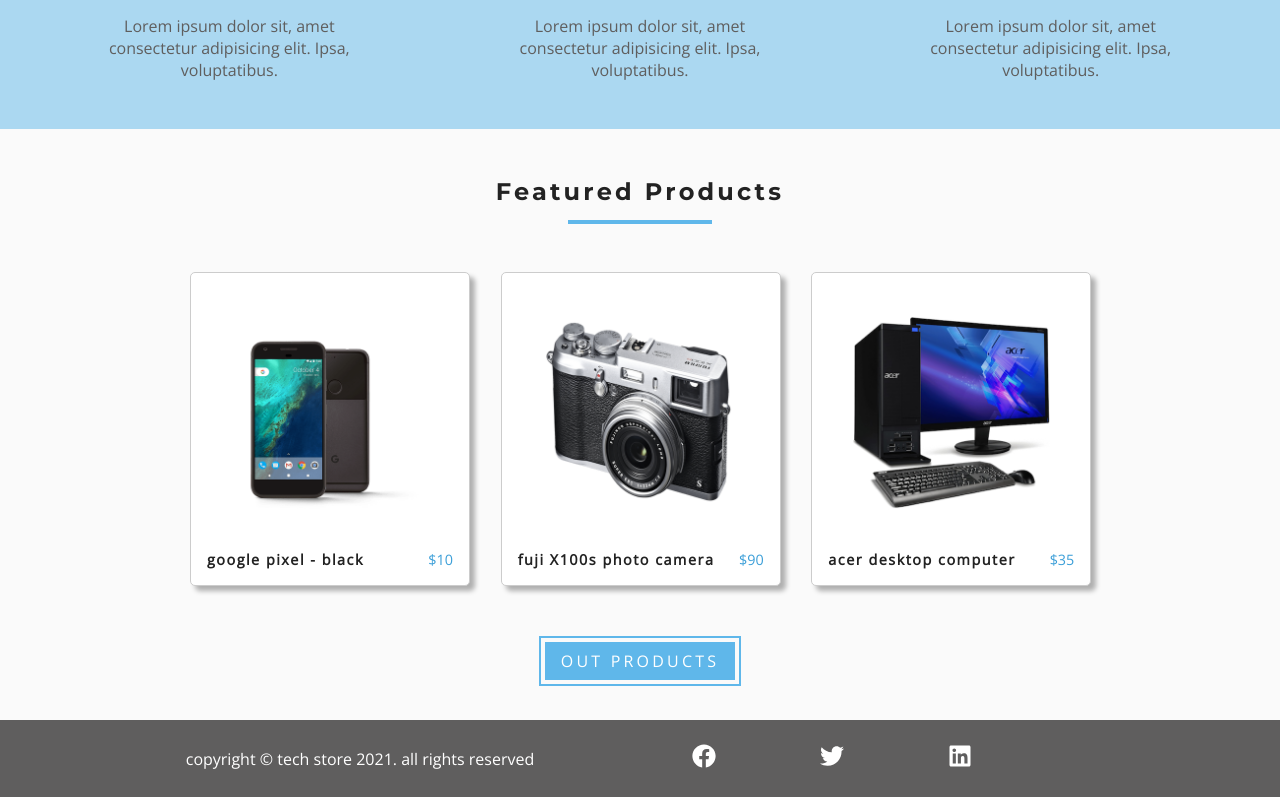
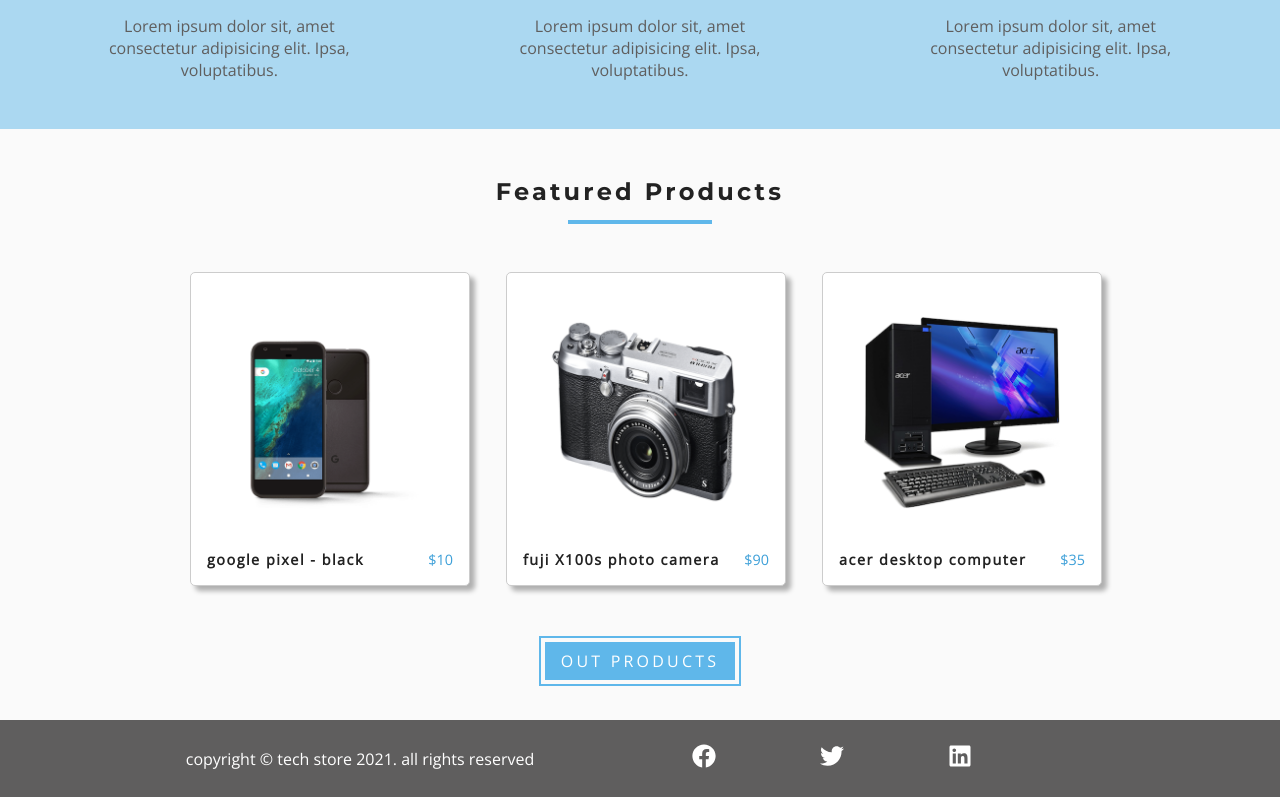
Before and after one commit to eshark9312/react-store, a React (Create React App) app: page / in a window 1280 px wide. Shown: the part 974-1771 px from the top of the page. Built offline with nearby package versions, Linux system fonts and the light colour scheme.

Commit message:
Products component styled change a little

```diff
--- a/src/components/HomePage/Featured.js
+++ b/src/components/HomePage/Featured.js
@@ -32,7 +32,7 @@
     margin: 3rem auto 2rem auto;
     max-width: 900px;
     row-gap: 2rem;
-    column-gap : 2rem;
+    column-gap : 3rem;
     justify-content : center;
   }
 `;
--- a/src/components/productsPage/Products.js
+++ b/src/components/productsPage/Products.js
@@ -23,10 +23,11 @@
 
   .products {
     margin: 3rem auto 1rem auto;
-    justify-content: space-around;
+    justify-content: center;
     display: grid;
     grid-template-columns: repeat(auto-fit, minmax(250px, auto));
-    gap: 2rem;
+    row-gap: 2rem;
+    column-gap : 3rem;
     max-width: 920px;
   }
 `;
```
Also changed, not shown: 1 other file (tests, documents, lock files or other folders).
